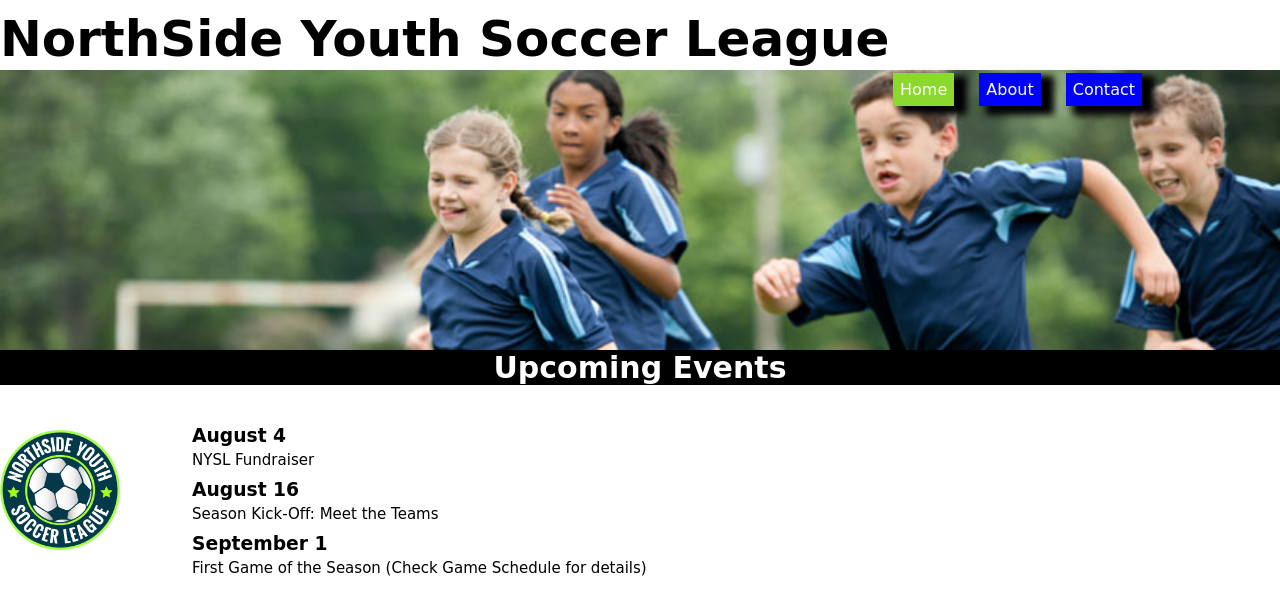
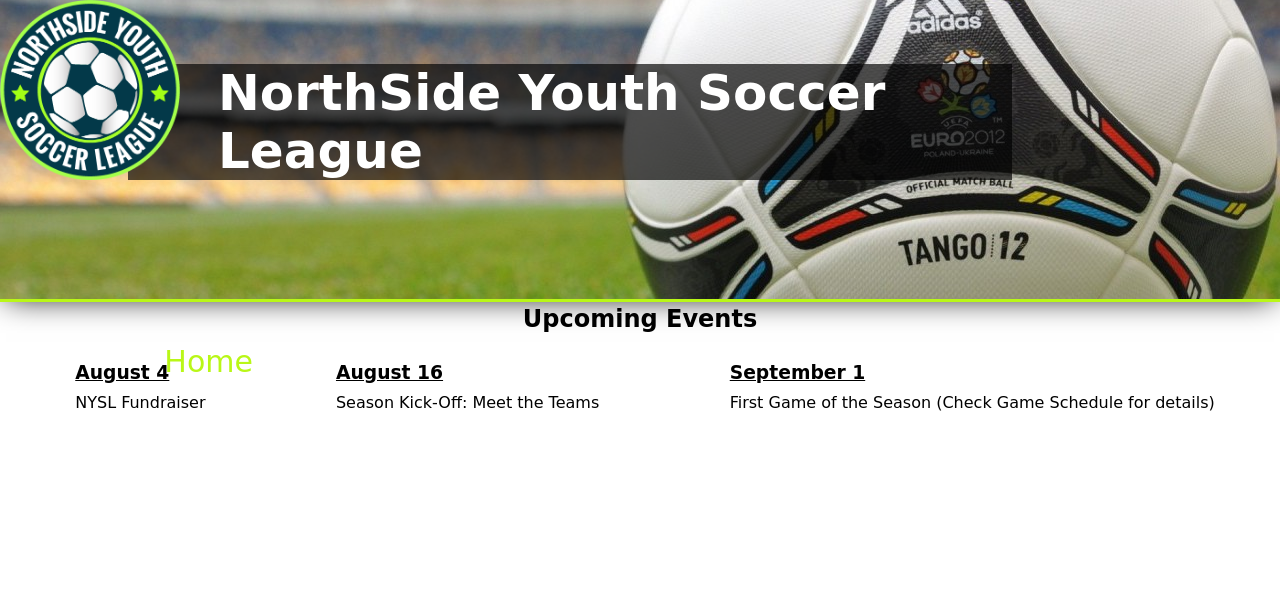
Before and after one commit to alanfernandez1342/STARTmod1stack1, a plain HTML site: page Index.html in a window 1280 px wide. Drawn offline with Linux system fonts and the light colour scheme.

Commit message:
tasks 2 terminado

```diff
--- a/Index.html
+++ b/Index.html
@@ -1,12 +1,15 @@
 <!DOCTYPE html>
-<html lang="es">
+<html lang="en">
 <head>
 	<meta charset="utf-8">
-	<link rel="stylesheet" type="text/css" href="Styles/nysl_2.css">
+	<link rel="stylesheet" type="text/css" href="Styles/nysl_3.css">
 	<title>Home</title>
 </head>
 
 <body>
+
+	<div id="backstyle3"></div>
+
 	<header>
 		<div id="divsub">
 			<h2 id="text">Upcoming Events</h2>
@@ -18,20 +21,27 @@
 			<h1>NorthSide Youth Soccer League</h1>
 		</div>
 
-	<nav id="links">
+	<nav>
 
 		<a href="index.html" id="seleccionado">Home</a>
 		<a href="About.html" class="noseleccionado">About</a>
 		<a href="contact.html" class="noseleccionado">Contact</a>
 
 	</nav>
-	<main>
+	<main id="maininicio">
+		<div>
 		<h3>August 4</h3>
 		<p class="espaciado">NYSL Fundraiser</p>
+		</div>
+		<div>
 		<h3>August 16</h3>
 		<p class="espaciado">Season Kick-Off: Meet the Teams</p>
+		</div>
+		<div>
 		<h3>September 1</h3>
-		<p class="espaciado">First Game of the Season (Check Game Schedule for details)</p>
+		<p class="espaciado">First Game of the Season (Check Game
+		Schedule for details)</p>
+		</div>
 	</main>
 </body>
 </html>
--- a/Styles/nysl_1.css
+++ b/Styles/nysl_1.css
@@ -50,7 +50,7 @@ nav {
 	margin: 0;
 	width: 20%;
 }
-#links a {
+nav a {
 	padding-top: 5%;
 	font-size: 20px;
 	margin-left: 8%;
--- a/Styles/nysl_2.css
+++ b/Styles/nysl_2.css
@@ -55,7 +55,7 @@ nav {
 	right: 10%;
 
 }
-#links a {
+nav a {
 	text-decoration: none;
 	color: white;
 	padding: 7px 7px;
@@ -91,5 +91,5 @@ main p{
 	font-size: 26px;
 }
 body {
-	font-family:cursive;
+	font-family: cursive;
 }
--- a/Styles/nysl_3.css
+++ b/Styles/nysl_3.css
@@ -0,0 +1,89 @@
+*{
+	font-family: cursive;
+	margin:0 auto;
+	padding: 0;
+}
+header{
+position: absolute;
+width: 100%;
+z-index: 90;
+top: 0;
+}
+:root{
+	--verdeclaro: #b9f717;
+}
+#logo{
+	width: 180px;
+	height: 180px
+}
+#titulo{
+	position: absolute;
+	top: 8%;
+	left:10%;
+	color: white;
+	font-size: 25px;
+	background-color: #000000aa;
+	width: 62%;
+	left:10%;
+	padding-left:90px;
+	padding-right: 0;
+	z-index: 20;
+
+}
+#backstyle3{
+	z-index: -99;
+	background-image: url("../imagenes/backstyle34.jpg");
+	background-repeat: no-repeat;
+	background-position: center;
+	background-size: cover;
+	height: 300px;
+	width: 100%;
+	right: 0;
+	border-bottom: double 2px #b9f717;
+	-webkit-box-shadow: 13px 12px 4px 5px #000000;
+	box-shadow: 0px 1px 30px -6px #000000;
+}
+nav{
+	display: flex;
+	flex-direction: row;
+	position: absolute;
+	width: 100%;
+	top: 43%;
+}
+nav	a{
+	font-size:30px;
+	text-decoration: none;
+}
+#seleccionado{
+	color: var(--verdeclaro);
+}
+.noseleccionado{
+	color: white;
+}
+#divsub{
+	position: absolute;
+	top: 162.5%;
+	width: 100%;
+	height: 40px;
+	color: black;
+	padding-top: 5px;
+	text-align: center;
+	border-top: var(--verdeclaro) 1px solid;
+
+}
+main{
+	margin-top: 60px;
+	margin-left: 10px;
+
+}
+main p{
+	margin: 10px 0 5px 0;
+}
+main h3{
+	text-decoration: underline;
+}
+#maininicio{
+	display: flex;
+	flex-direction: row;
+
+}
```
Also changed, not shown: Contact.html (+5 -2 lines), about.html (+5 -2 lines), imagenes/backstyle3.jfif (added), imagenes/backstyle32.jfif (added), imagenes/backstyle33.jfif (added), imagenes/backstyle34.jpg (added).
